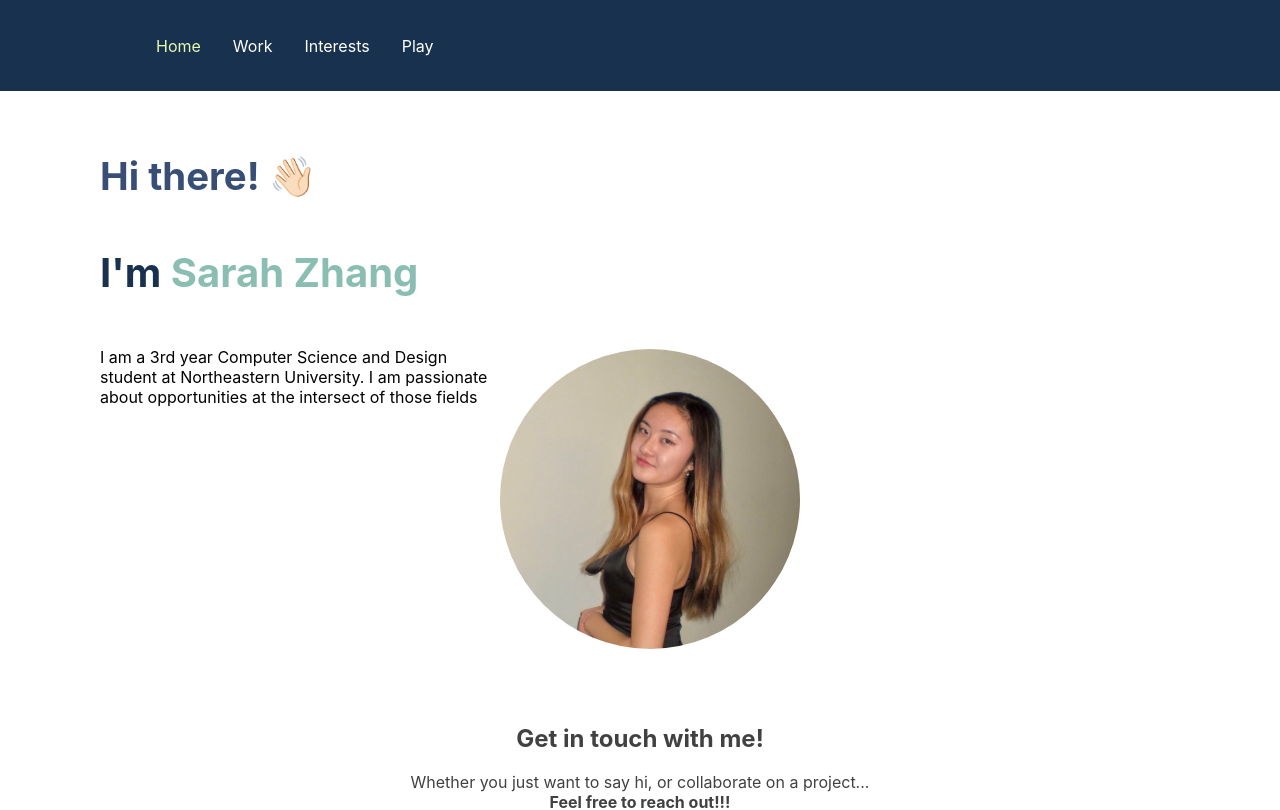
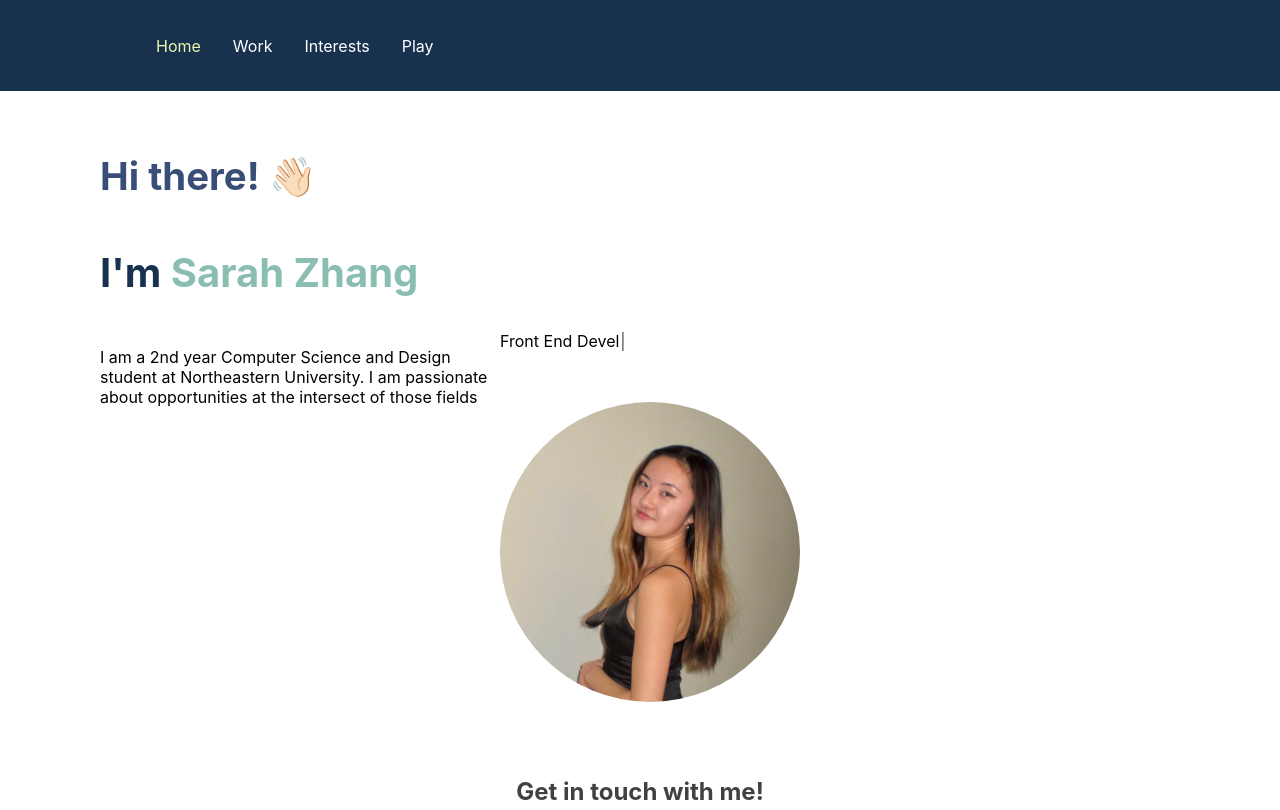
Before and after one commit to srazh/srazh.github.io, a React (Create React App) app: page / in a window 1280 px wide. Shown: the top 810 px of the page. Built offline with nearby package versions, Linux system fonts and the light colour scheme.

Commit message:
typewriter

```diff
--- a/src/components/pages/Home.js
+++ b/src/components/pages/Home.js
@@ -1,6 +1,8 @@
 import { Container, Row, Col } from "react-bootstrap";
 import SocialMedia from "../pages/home/SocialMedia";
 import myImg from "../../assets/sarah.jpg";
+import TypeWriter from "../pages/home/Typewriter";
+
 
 
 export default function Home() {
@@ -21,13 +23,12 @@ export default function Home() {
                 <strong className="main-name"> Sarah Zhang</strong>
               </h1>
               <p className="heading-description blockquote">
-                I am a 3rd year Computer Science and Design student at Northeastern University.
+                I am a 2nd year Computer Science and Design student at Northeastern University.
                 I am passionate about opportunities at the intersect of those fields
               </p>
               <div className="heading-type">
+              <TypeWriter />
               </div>
-
-
              </Col>
              <Col md={5}>
               <img src={myImg} className="profile-pic" alt="avatar" width="500" height="500"/>
--- /dev/null
+++ b/src/components/pages/home/Typewriter.js
@@ -0,0 +1,22 @@
+import React from "react";
+import Typewriter from "typewriter-effect";
+
+function TypeWriter() {
+  return (
+    <Typewriter
+      options={{
+        strings: [
+          "Front End Development",
+          "UI/UX Design",
+          "Software Engineering",
+          "Freelance Artist",
+        ],
+        autoStart: true,
+        loop: true,
+        deleteSpeed: 50,
+      }}
+    />
+  );
+}
+
+export default TypeWriter;
--- a/src/index.css
+++ b/src/index.css
@@ -232,7 +232,6 @@ code {
     display:flex;
 
   }
-
   .work-heading {
     color:#18314F;
     font-size:2.3em;
```
